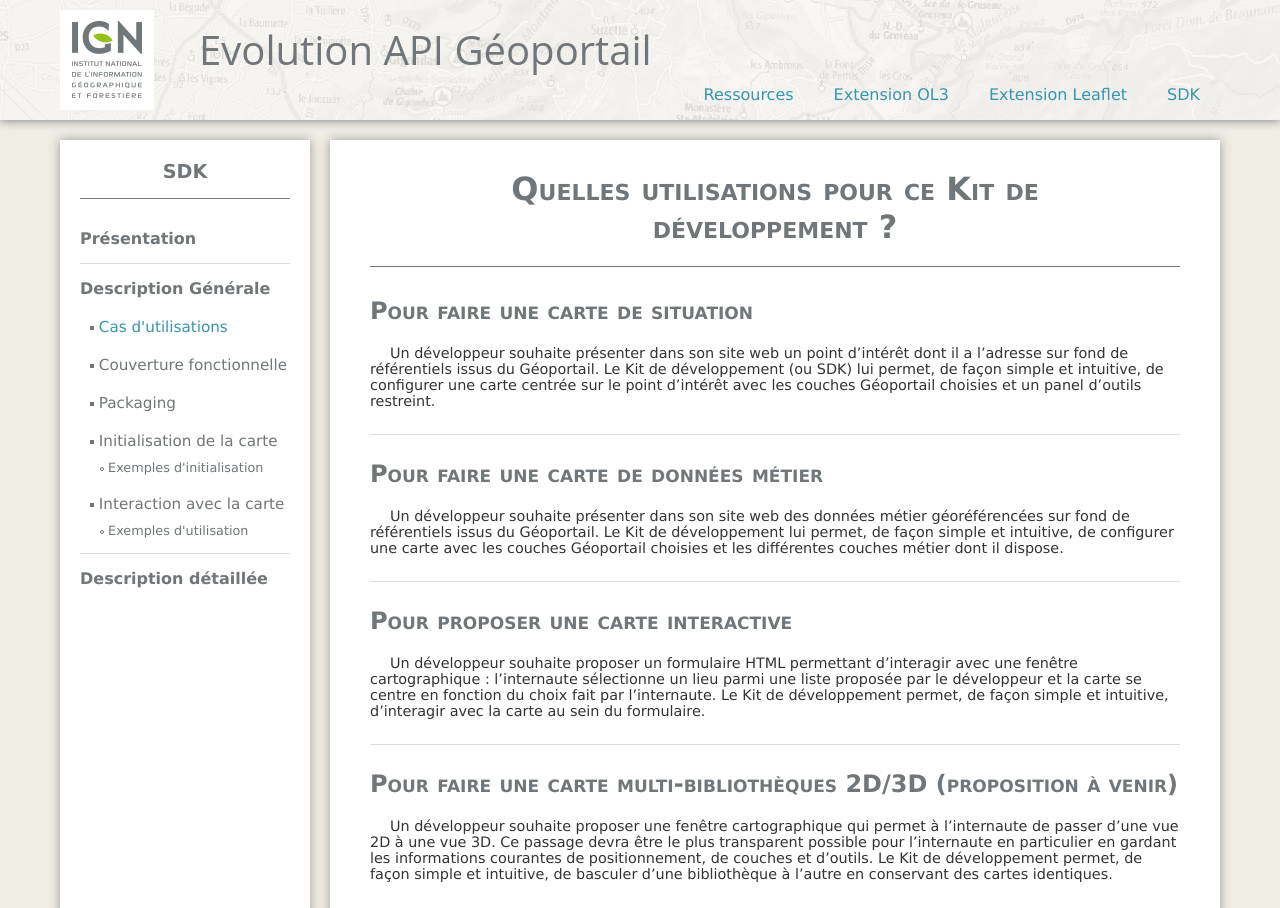
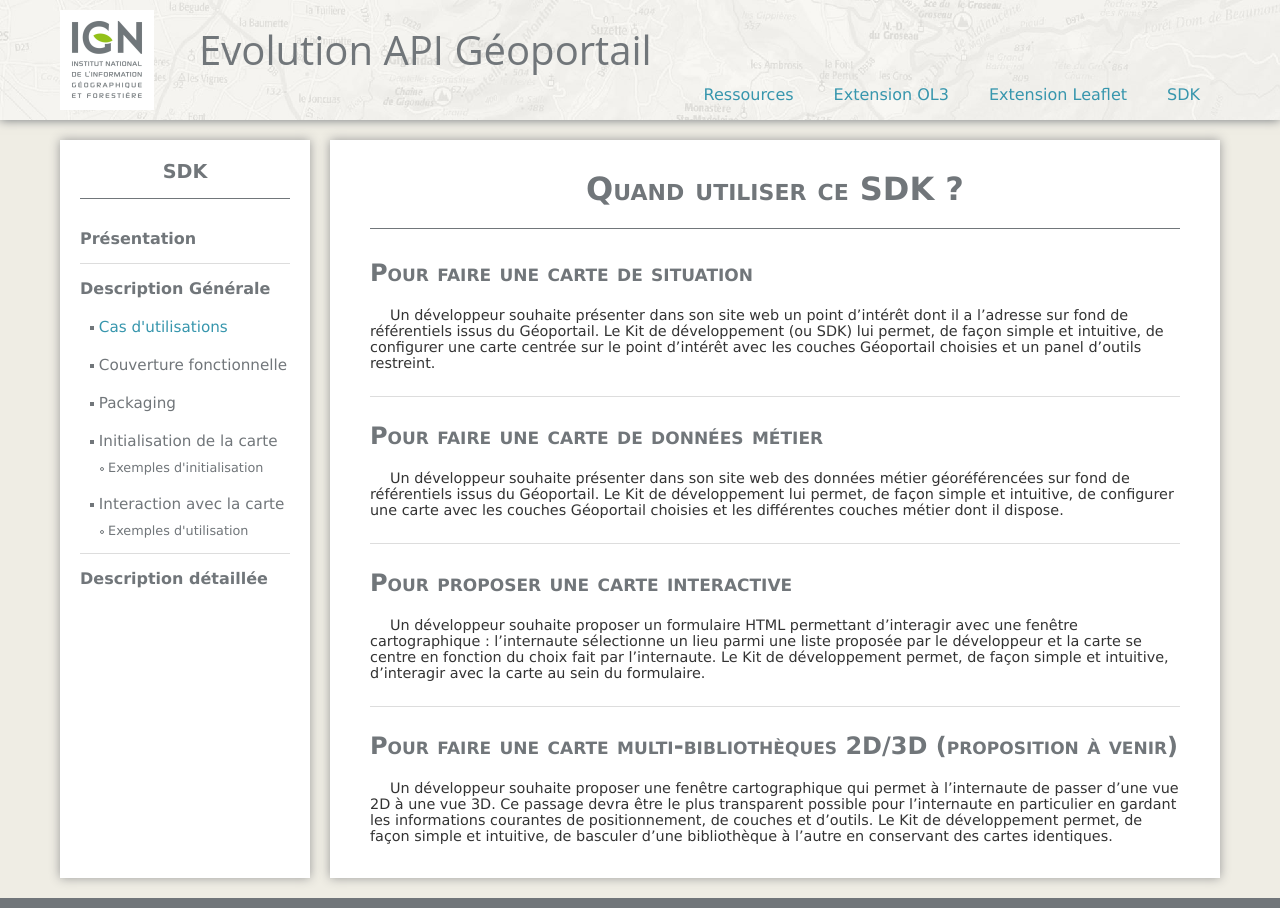
Before and after one commit to IGNF/evolution-apigeoportail, a Jekyll site: the page built from ahn/dg_quand_utiliser_SDK.md, in a window 1280 px wide, cut to the strip 0-908 px from the top of the page. Built offline with Jekyll 4.4.1, drawn with Linux system fonts in a browser that asks for light colours; nearby versions of some CDN libraries.

Commit message:
Update dg_quand_utiliser_SDK.md

```diff
--- a/ahn/dg_quand_utiliser_SDK.md
+++ b/ahn/dg_quand_utiliser_SDK.md
@@ -6,7 +6,7 @@
 api: ahn
 ---
 
-# Quelles utilisations pour ce Kit de développement ?
+# Quand utiliser ce SDK ?
 
 ## Pour faire une carte de situation
 
```
